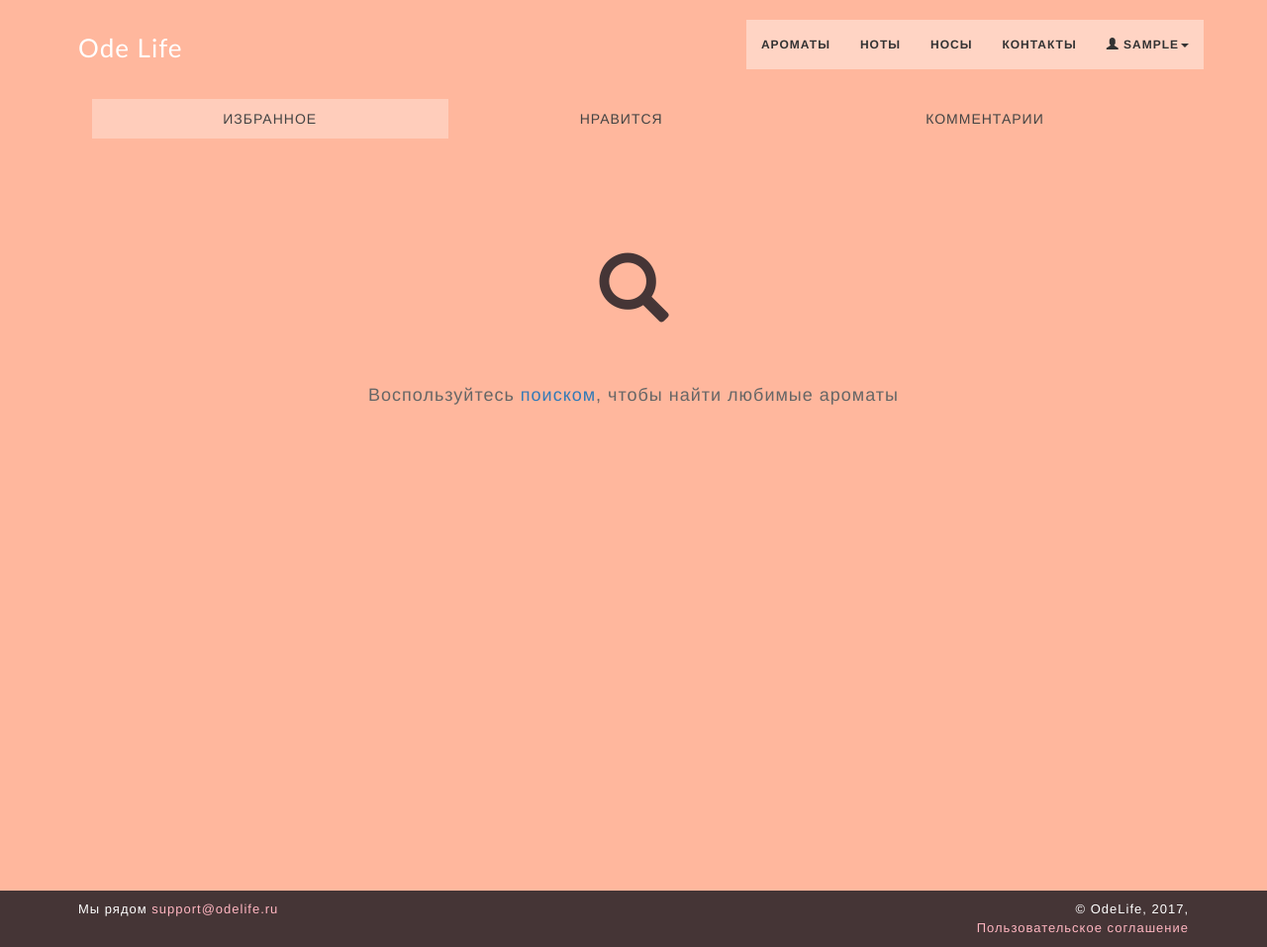
After one commit to ielanta/odelife, a Django app: a page that uses aroma/templates/favorites.html in a window 1280 px wide. The commit adds this page. Shown: the whole page at 99% size. Run offline with Django 3.2, Linux system fonts and the light colour scheme; the visitor is signed in with stand-in values (Sample User, id 1); data comes from the database, SQL or seed files in the repository; data that the repository does not hold is empty; parts of the project's set-up code (start-up, migrations or seed data) failed here and were passed over; some libraries are stand-ins or nearby versions.

Commit message:
Add user profile part1

```diff
--- a/accounts/views.py
+++ b/accounts/views.py
@@ -74,4 +74,4 @@ class MyFavoritesView(ListAPIView):
 
     def get_queryset(self):
         return Aroma.objects.filter(marks__user_id=self.request.user, marks__activity_type=Activity.FAVORITE)\
-            .order_by('-marks__created_at').all()
+            .order_by('-marks__created_at')
--- a/aroma/serializers.py
+++ b/aroma/serializers.py
@@ -11,7 +11,7 @@ from core.settings import GENDER_CHOICES
 class SearchFilter(FilterSet):
     min_year = NumberFilter(name="year", lookup_expr='gte')
     max_year = NumberFilter(name="year", lookup_expr='lte')
-    title = CharFilter(name="title", lookup_expr='contains')
+    title = CharFilter(name="title", lookup_expr='icontains')
     gender = MultipleChoiceFilter(choices=GENDER_CHOICES,
                                   method=lambda queryset, name, value: queryset.filter(gender__in=value))
     notes = ModelMultipleChoiceFilter(queryset=Note.objects.all(), conjoined=True)
--- /dev/null
+++ b/aroma/templates/empty-list.html
@@ -0,0 +1,10 @@
+<div class="cover auth">
+    <div class="cover-space">
+
+            <div class="row center-text">
+                <div class="empty"><a href="{% url 'aroma-list' %}"><i class="glyphicon glyphicon-search"></i></a></div>
+                <h4>Воспользуйтесь <a href="{% url 'aroma-list' %}">поиском</a>, чтобы найти любимые ароматы</h4>
+            </div>
+
+    </div>
+</div>
--- /dev/null
+++ b/aroma/templates/favorites.html
@@ -0,0 +1,28 @@
+{% extends 'layout.html' %}
+{% load crispy_forms_tags %}
+{% load staticfiles %}
+
+
+{% block title %}Избранное{% endblock %}
+
+{% block content %}
+    <div id="profile">
+        <div class="profile-space container-fluid">
+            <ul class="nav nav-pills nav-justified">
+              <li class="active"><a href="#">Избранное</a></li>
+              <li><a href="#">Нравится</a></li>
+              <li><a href="#">Комментарии</a></li>
+            </ul>
+            {% if results %}
+                <div class="row profile-box aroma-panel">
+                    <div>
+                        {% include "item_list.html" with results=results count=count aroma_size='col-md-3 col-sm-4' %}
+                        {% include 'center_pagination.html' with previous_url=previous_url next_url=next_url page_links=page_links %}
+                    </div>
+                </div>
+            {% else %}
+                {% include 'empty-list.html' %}
+            {% endif %}
+        </div>
+    </div>
+{% endblock %}
--- a/main/static/css/style.css
+++ b/main/static/css/style.css
@@ -86,7 +86,7 @@ a:focus {
     color: #333;
 	text-transform: uppercase;
 	font-weight: 600;
-    letter-spacing: 0;
+    letter-spacing: 1px;
 }
 
 .navbar-custom ul.nav ul.dropdown-menu {
@@ -552,7 +552,7 @@ Search form
 }
 
 .btn-base{
-    background-color: #FFB860;
+    background-color: #ffb6c1;
     color: #555;
     width: 100%;
     height: 37px;
@@ -560,7 +560,7 @@ Search form
 }
 
 .btn-base:hover{
-    background-color: orange;
+    background-color: #FFABC2;
 }
 
 .help-block{
@@ -671,7 +671,7 @@ Aroma List
 }
 
 .star-icon{
-    color: #ffcfbe;
+    color: #F8DA6A;
 }
 
 .heart-icon{
@@ -712,10 +712,13 @@ Pagination
     border: none;
     color: #555;
     margin: 0 4px;
-    background-color: #FFFAFA ;
-    border-radius: 20px;
-    -webkit-border-radius: 20px;
-    -moz-border-radius: 20px;
+    background-color: transparent;
+    font-weight: 300;
+    border-radius: 25px;
+    -webkit-border-radius: 25px;
+    -moz-border-radius: 25px;
+    line-height: 33px;
+    min-width: 45px;
 }
 
 #pagination .active a{
@@ -730,8 +733,8 @@ Pagination
 .pagination {
     padding-top: 10px;
     padding-bottom: 10px;
-    font-weight: 500;
-    font-size: 15px;
+    font-size: 17px;
+
 }
 
 /* ==========================
@@ -803,12 +806,62 @@ Parallax
 
 #profile{
     padding: 0 15px;
+    font-weight: 300;
+    min-height: 100%;
+    height: auto;
+}
+
+#profile .profile-space {
+    margin-top: 10px;
+}
+
+#profile .cover-space{
+    padding-top: 180px;
+}
+#profile ul{
+    padding-bottom: 20px;
 }
 
 #profile .empty{
-    font-size: 65px;
-    padding: 30px 0;
+    font-size: 70px;
+    padding-bottom: 40px;
+    color: #453536;
 }
+
+#profile .empty a{
+    color: #453536;
+}
+
+#profile h4{
+    padding-bottom: 30px;
+}
+
+#profile .profile-box{
+    padding-top: 20px;
+}
+
+#profile .nav-pills>li.active>a, #profile .nav-pills>li.active>a:focus, #profile .nav-pills>li.active>a:hover{
+    border-radius: 0;
+    background: transparent;
+    background-color: rgba(255,255,255,.3);
+}
+
+#profile .nav>li, #profile .nav, #profile .nav>li>a{
+    font-size: 14px;
+    text-transform: uppercase;
+    letter-spacing: 1px;
+    border: none;
+}
+
+#profile .nav>li>a:hover, #profile .nav>li>a:focus{
+    background-color: rgba(250, 240, 230, 0.3);
+    border-radius: 0;
+}
+
+#profile .nav>li>a{
+    color: #444;
+}
+
 /* ===========================
 --- Authorization
 ============================ */
--- a/main/templates/pagination.html
+++ b/main/templates/pagination.html
@@ -16,7 +16,7 @@
     {% else %}
       {% if page_link.is_active %}
         <li class="active">
-          <a href="{{ page_link.url }}" class="no_hover">{{ page_link.number }}</a>
+          <a href="{{ page_link.url }}" class="no-hover">{{ page_link.number }}</a>
         </li>
       {% else %}
         <li>
@@ -28,7 +28,7 @@
 
   {% if next_url %}
     <li>
-      <a href="{{ next_url }}" class="no_hover">
+      <a href="{{ next_url }}" class="no-hover">
         <span aria-hidden="true">Вперед  →</span>
       </a>
     </li>
```
